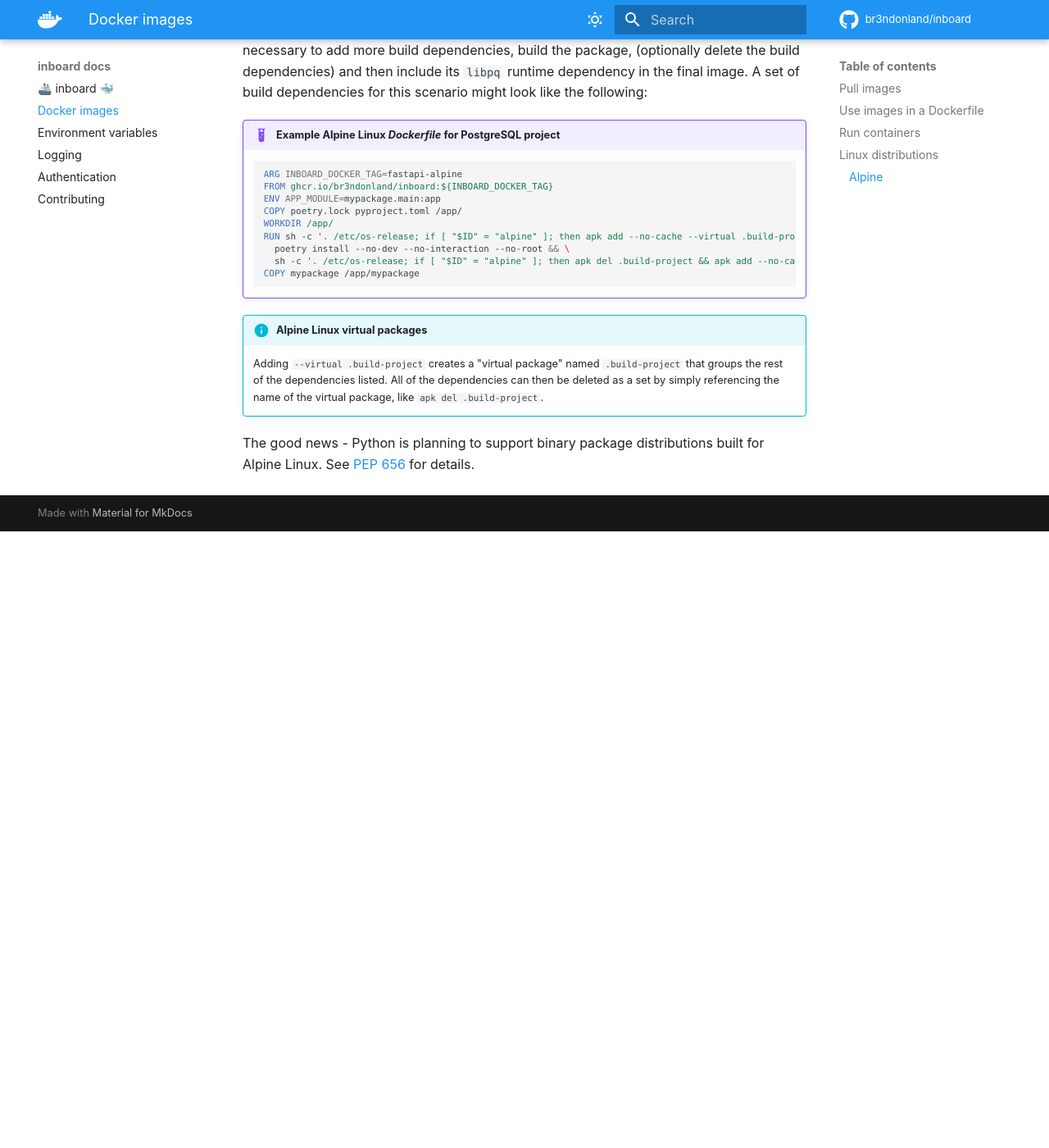
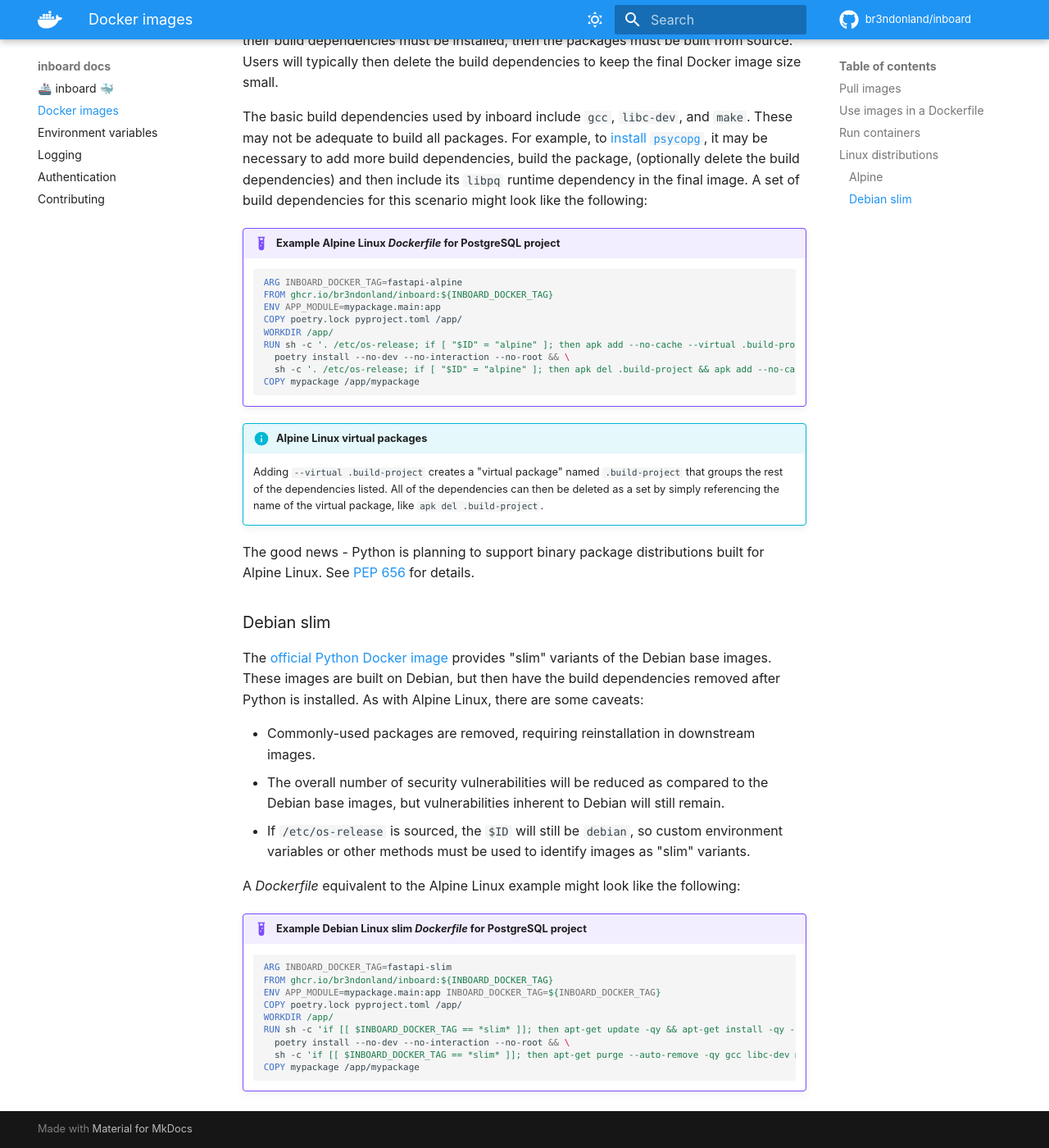
Before and after one commit to br3ndonland/inboard, an MkDocs documentation site: the page built from docs/docker.md, in a window 1280 px wide and 1400 px high, scrolled down 4004 px. Shown: the whole window at 82% size. Built offline with MkDocs 1.6.1 and Material for MkDocs 9.7.7, drawn with Linux system fonts in a browser that asks for light colours; comment, search, counter and statistics services are not loaded; before the commit the page ends 4652 px from its top, so only the background shows below that; some of the changed text lies outside the part shown.

Commit message:
Document how to use Debian slim Docker images

````diff
--- a/docs/docker.md
+++ b/docs/docker.md
@@ -4,7 +4,7 @@
 
 Docker images are stored in [GitHub Container Registry](https://docs.github.com/en/packages/working-with-a-github-packages-registry/working-with-the-container-registry) (GHCR), which is a Docker registry like Docker Hub. Public Docker images can be pulled anonymously from `ghcr.io`. The inboard images are based on the [official Python Docker images](https://hub.docker.com/_/python).
 
-Simply running `docker pull ghcr.io/br3ndonland/inboard` will pull the latest FastAPI image (Docker uses the `latest` tag by default). If specific versions of inboard or Python are desired, append the version numbers to the specified Docker tags as shown below _(new in inboard version 0.6.0)_. All the available images are also provided with [Alpine Linux](https://alpinelinux.org/) builds, which are available by appending `-alpine` _(new in inboard version 0.11.0)_. Alpine users should be aware of its [limitations](#alpine).
+Simply running `docker pull ghcr.io/br3ndonland/inboard` will pull the latest FastAPI image (Docker uses the `latest` tag by default). If specific versions of inboard or Python are desired, append the version numbers to the specified Docker tags as shown below _(new in inboard version 0.6.0)_. All the available images are also provided with [Alpine Linux](https://alpinelinux.org/) builds, which are available by appending `-alpine`, and Debian "slim" builds, which are available by appending `-slim` _(new in inboard version 0.11.0)_. Alpine and Debian slim users should be aware of their [limitations](#linux-distributions).
 
 !!! info "Available Docker tags"
 
@@ -38,6 +38,13 @@ Simply running `docker pull ghcr.io/br3ndonland/inboard` will pull the latest Fa
     docker pull ghcr.io/br3ndonland/inboard:fastapi-0.11.0-alpine
     docker pull ghcr.io/br3ndonland/inboard:fastapi-python3.8-alpine
     docker pull ghcr.io/br3ndonland/inboard:fastapi-0.11.0-python3.8-alpine
+
+    # Append `-slim` to any of the above for Debian slim (new in inboard 0.11.0)
+    docker pull ghcr.io/br3ndonland/inboard:latest-slim
+    docker pull ghcr.io/br3ndonland/inboard:fastapi-slim
+    docker pull ghcr.io/br3ndonland/inboard:fastapi-0.11.0-slim
+    docker pull ghcr.io/br3ndonland/inboard:fastapi-python3.8-slim
+    docker pull ghcr.io/br3ndonland/inboard:fastapi-0.11.0-python3.8-slim
     ```
 
 ## Use images in a _Dockerfile_
@@ -177,3 +184,27 @@ The basic build dependencies used by inboard include `gcc`, `libc-dev`, and `mak
     Adding `--virtual .build-project` creates a "virtual package" named `.build-project` that groups the rest of the dependencies listed. All of the dependencies can then be deleted as a set by simply referencing the name of the virtual package, like `apk del .build-project`.
 
 The good news - Python is planning to support binary package distributions built for Alpine Linux. See [PEP 656](https://www.python.org/dev/peps/pep-0656/) for details.
+
+### Debian slim
+
+The [official Python Docker image](https://hub.docker.com/_/python) provides "slim" variants of the Debian base images. These images are built on Debian, but then have the build dependencies removed after Python is installed. As with Alpine Linux, there are some caveats:
+
+-   Commonly-used packages are removed, requiring reinstallation in downstream images.
+-   The overall number of security vulnerabilities will be reduced as compared to the Debian base images, but vulnerabilities inherent to Debian will still remain.
+-   If `/etc/os-release` is sourced, the `$ID` will still be `debian`, so custom environment variables or other methods must be used to identify images as "slim" variants.
+
+A _Dockerfile_ equivalent to the Alpine Linux example might look like the following:
+
+!!! example "Example Debian Linux slim _Dockerfile_ for PostgreSQL project"
+
+    ```dockerfile
+    ARG INBOARD_DOCKER_TAG=fastapi-slim
+    FROM ghcr.io/br3ndonland/inboard:${INBOARD_DOCKER_TAG}
+    ENV APP_MODULE=mypackage.main:app INBOARD_DOCKER_TAG=${INBOARD_DOCKER_TAG}
+    COPY poetry.lock pyproject.toml /app/
+    WORKDIR /app/
+    RUN sh -c 'if [[ $INBOARD_DOCKER_TAG == *slim* ]]; then apt-get update -qy && apt-get install -qy --no-install-recommends gcc libc-dev libpq-dev make wget; fi' && \
+      poetry install --no-dev --no-interaction --no-root && \
+      sh -c 'if [[ $INBOARD_DOCKER_TAG == *slim* ]]; then apt-get purge --auto-remove -qy gcc libc-dev make wget; fi'
+    COPY mypackage /app/mypackage
+    ```
````
